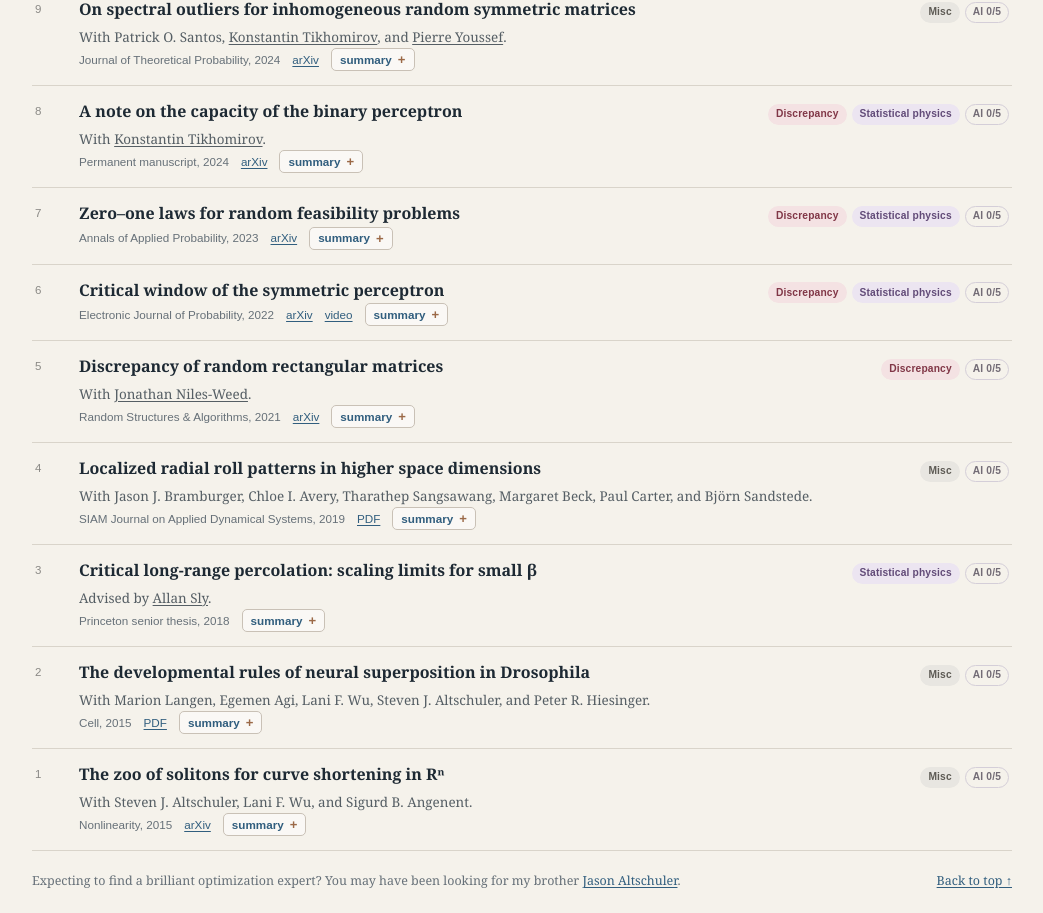
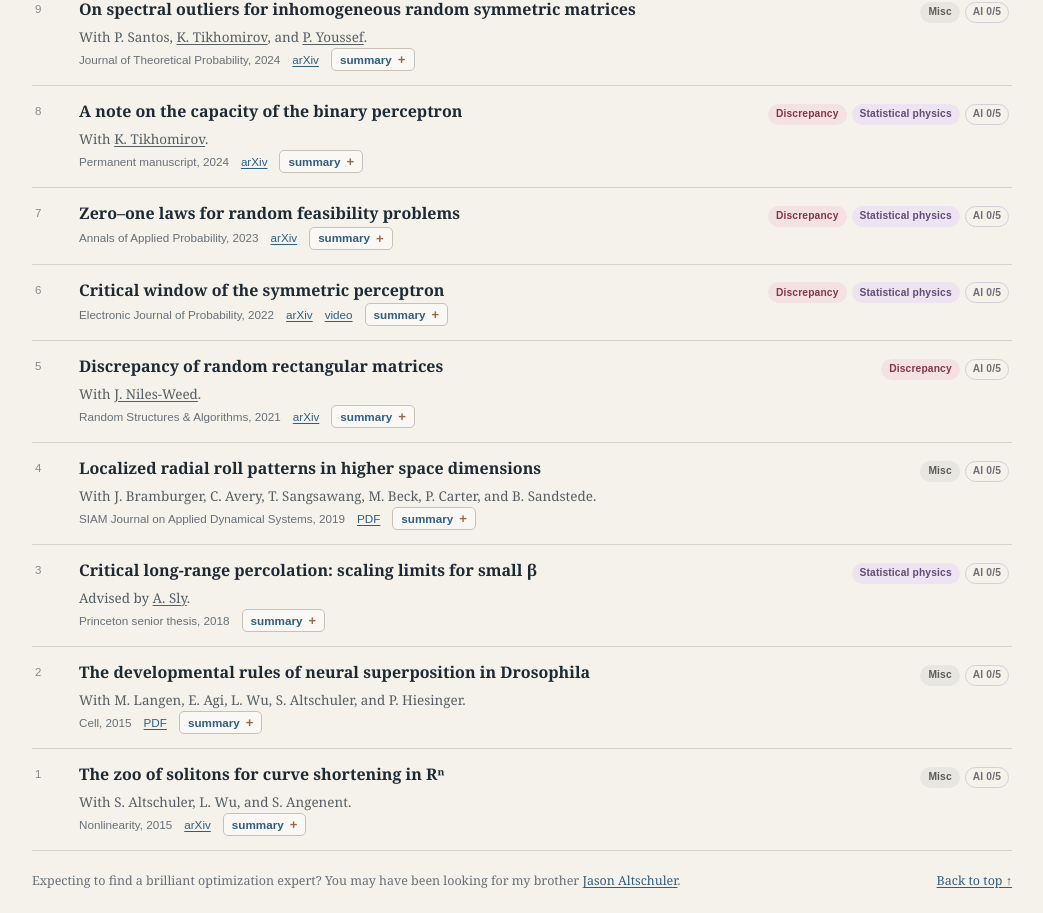
Before and after one commit to dylanaltschuler/dylanaltschuler.github.io, a React (Vite) app: page / in a window 1280 px wide. Shown: the part 1553-2466 px from the top of the page, without its empty margins (118-1161 px from the left). Built offline with nearby package versions, Linux system fonts and the light colour scheme.

Commit message:
Abbreviate publication author names (#1)
Use first initials and surnames in publication author lines while preserving full names in the biography.

```diff
--- a/src/App.tsx
+++ b/src/App.tsx
@@ -27,22 +27,22 @@ type Paper = {
 };
 
 const KONSTANTIN: Person = {
-  name: "Konstantin Tikhomirov",
+  name: "K. Tikhomirov",
   href: "https://www.andrew.cmu.edu/user/ktikhomi/",
 };
 
 const PANDELIS: Person = {
-  name: "Pandelis Dodos",
+  name: "P. Dodos",
   href: "https://sites.google.com/view/pandelis-dodos/main",
 };
 
 const TYROS: Person = {
-  name: "Konstantinos Tyros",
+  name: "K. Tyros",
   href: "http://users.uoa.gr/~ktyros/",
 };
 
 const JONATHAN: Person = {
-  name: "Jonathan Niles-Weed",
+  name: "J. Niles-Weed",
   href: "https://www.jonathannilesweed.com/",
 };
 
@@ -147,10 +147,10 @@ const papers: Paper[] = [
     number: 9,
     title: "On spectral outliers for inhomogeneous random symmetric matrices",
     authors: [
-      { name: "Patrick O. Santos" },
+      { name: "P. Santos" },
       KONSTANTIN,
       {
-        name: "Pierre Youssef",
+        name: "P. Youssef",
         href: "https://wp.nyu.edu/pyoussef/",
       },
     ],
@@ -219,12 +219,12 @@ const papers: Paper[] = [
     number: 4,
     title: "Localized radial roll patterns in higher space dimensions",
     authors: [
-      { name: "Jason J. Bramburger" },
-      { name: "Chloe I. Avery" },
-      { name: "Tharathep Sangsawang" },
-      { name: "Margaret Beck" },
-      { name: "Paul Carter" },
-      { name: "Björn Sandstede" },
+      { name: "J. Bramburger" },
+      { name: "C. Avery" },
+      { name: "T. Sangsawang" },
+      { name: "M. Beck" },
+      { name: "P. Carter" },
+      { name: "B. Sandstede" },
     ],
     venue: "SIAM Journal on Applied Dynamical Systems, 2019",
     links: [
@@ -243,7 +243,7 @@ const papers: Paper[] = [
     title: "Critical long-range percolation: scaling limits for small β",
     authors: [
       {
-        name: "Allan Sly",
+        name: "A. Sly",
         href: "https://web.math.princeton.edu/~asly/",
       },
     ],
@@ -259,11 +259,11 @@ const papers: Paper[] = [
     number: 2,
     title: "The developmental rules of neural superposition in Drosophila",
     authors: [
-      { name: "Marion Langen" },
-      { name: "Egemen Agi" },
-      { name: "Lani F. Wu" },
-      { name: "Steven J. Altschuler" },
-      { name: "Peter R. Hiesinger" },
+      { name: "M. Langen" },
+      { name: "E. Agi" },
+      { name: "L. Wu" },
+      { name: "S. Altschuler" },
+      { name: "P. Hiesinger" },
     ],
     venue: "Cell, 2015",
     links: [
@@ -281,9 +281,9 @@ const papers: Paper[] = [
     number: 1,
     title: "The zoo of solitons for curve shortening in Rⁿ",
     authors: [
-      { name: "Steven J. Altschuler" },
-      { name: "Lani F. Wu" },
-      { name: "Sigurd B. Angenent" },
+      { name: "S. Altschuler" },
+      { name: "L. Wu" },
+      { name: "S. Angenent" },
     ],
     venue: "Nonlinearity, 2015",
     links: [
```
